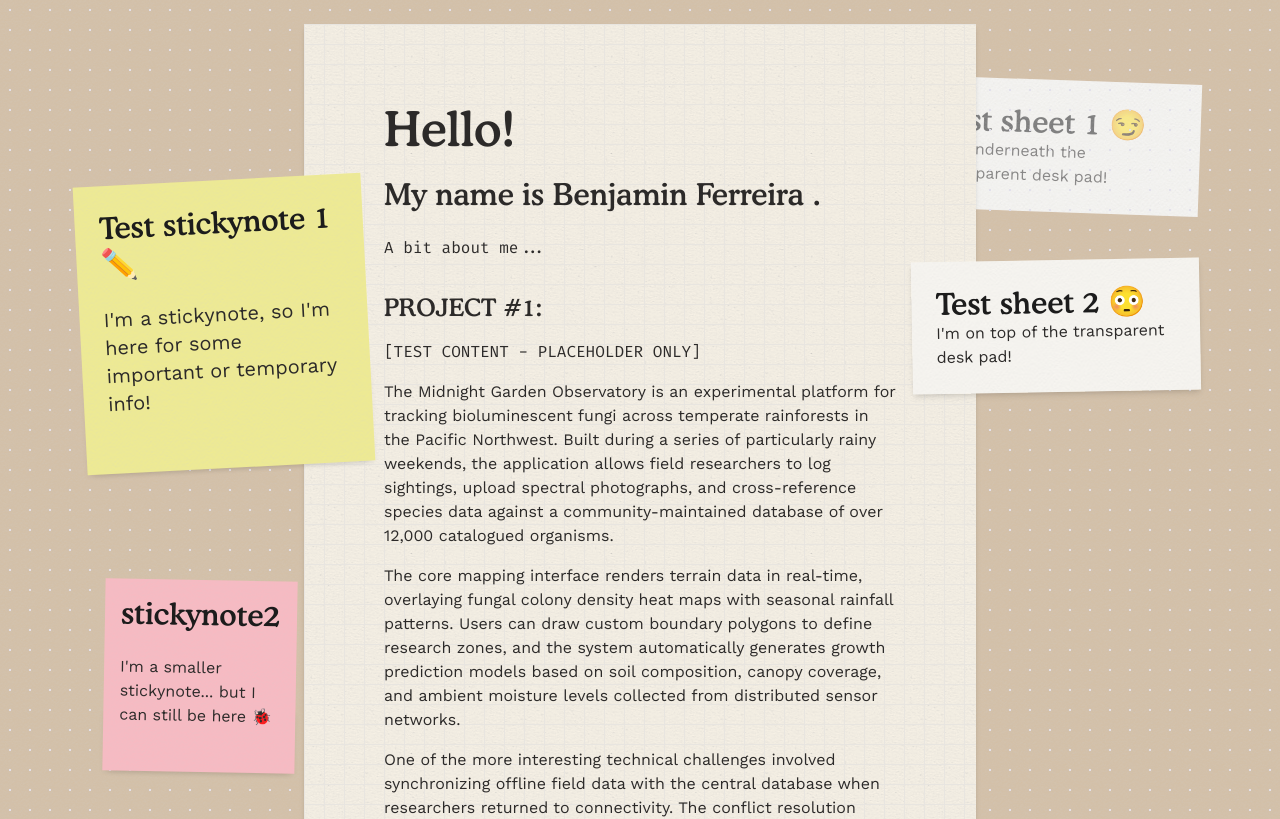
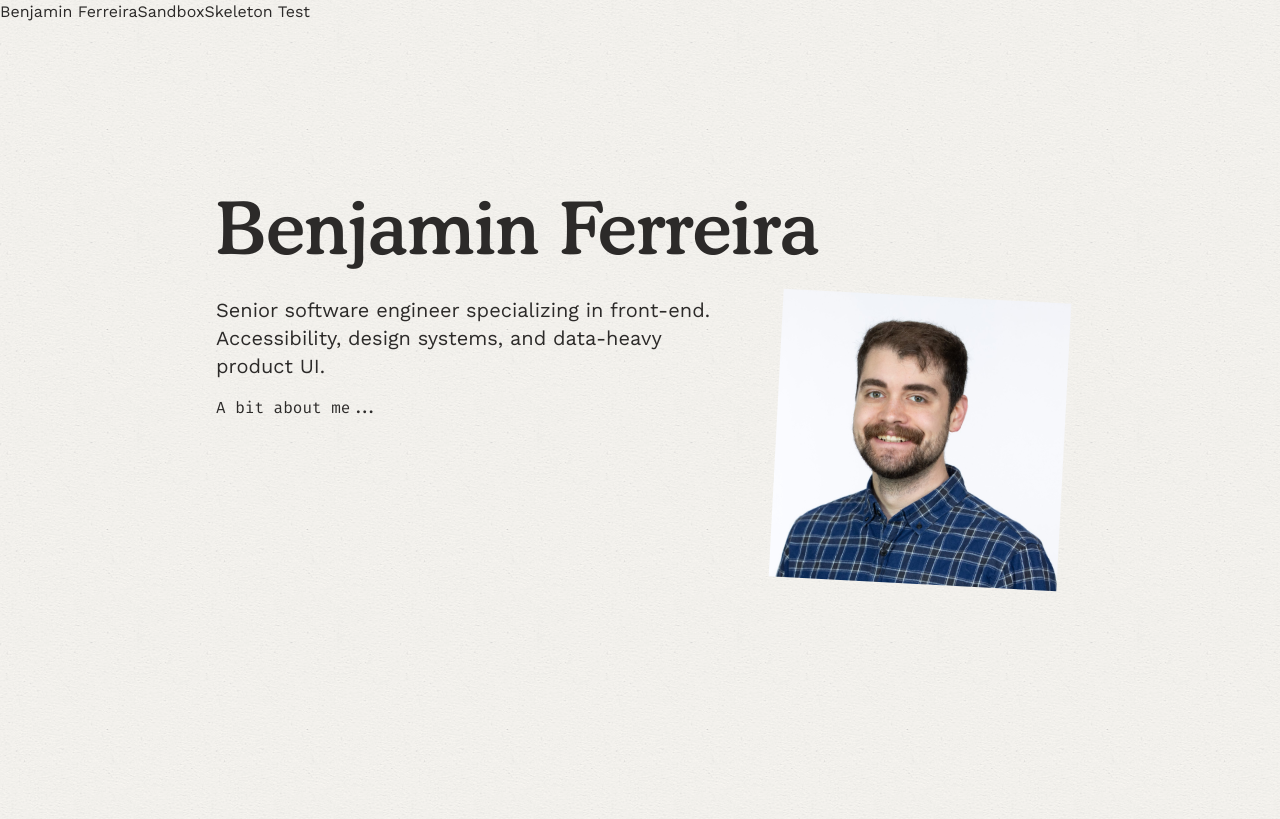
Before and after one commit to benjaminferreira/benjaminferreira.dev, a Next.js app: page / in a window 1280 px wide. Shown: the top 819 px of the page. Built offline with nearby package versions, Linux system fonts and the light colour scheme.

Commit message:
Rebuild the home page as a paper page with the real portrait

```diff
--- a/src/app/(desk)/layout.tsx
+++ b/src/app/(desk)/layout.tsx
@@ -1,66 +1,25 @@
 import Surface from "@/components/Surface";
-import Sheet from "@/components/Sheet";
-import StickyNote from "@/components/StickyNote";
+import Link from "next/link";
 
 export default function DeskLayout({ children }: { children: React.ReactNode }) {
 	return (
-		<div className="bg-desk-cork relative min-h-screen">
-			<Sheet
+		<>
+			{/* Header navbar */}
+			<header className="fixed top-0 z-50">
+				<Link href="/">Benjamin Ferreira</Link>
+				<Link href="/sandbox">Sandbox</Link>
+				<Link href="/sandbox/skeleton">Skeleton Test</Link>
+			</header>
+			{/* Main Sheet */}
+			<Surface
+				variant="paper"
 				pattern="dotruled"
-				className="rotate-2 w-2xs absolute top-20 right-20"
+				texture="grain"
+				padding="p-0"
+				className="min-h-dvh"
 			>
-				<h2 className="font-heading text-charcoal text-3xl">Test sheet 1 😏</h2>
-				<p>I'm underneath the transparent desk pad!</p>
-			</Sheet>
-
-			<Surface
-				variant="tracing"
-				pattern="dotgrid"
-				className="min-h-screen"
-			>
-				<Sheet
-					variant="paper-md"
-					pattern="grid"
-					texture="grain"
-					padding="p-20"
-					raised
-					className="max-w-2xl mx-auto"
-				>
-					{children}
-				</Sheet>
+				<main className="mx-auto max-w-4xl px-6">{children}</main>
 			</Surface>
-			<Sheet
-				pattern="dotruled"
-				raised
-				interactive
-				className="-rotate-1 w-2xs absolute top-65 right-20 z-20"
-			>
-				<h2 className="font-heading text-charcoal text-3xl">Test sheet 2 😳</h2>
-				<p>I'm on top of the transparent desk pad!</p>
-			</Sheet>
-			<div className="absolute top-45 left-20 z-20 -rotate-3">
-				<StickyNote
-					format="standard"
-					bgColor="bg-mild-yellow"
-					interactive
-				>
-					<h2 className="font-heading text-charcoal text-3xl">Test stickynote 1 ✏️</h2>
-					<br></br>
-					<p className="text-xl">I'm a stickynote, so I'm here for some important or temporary info!</p>
-				</StickyNote>
-			</div>
-			<div className="absolute top-145 left-26 z-20 rotate-1">
-				<StickyNote
-					format="small"
-					bgColor="bg-mild-pink"
-					padding="p-4"
-					interactive
-				>
-					<h2 className="font-heading text-charcoal text-3xl">stickynote2</h2>
-					<br></br>
-					<p>I'm a smaller stickynote... but I can still be here 🐞</p>
-				</StickyNote>
-			</div>
-		</div>
+		</>
 	);
 }
--- a/src/app/(desk)/page.tsx
+++ b/src/app/(desk)/page.tsx
@@ -1,19 +1,42 @@
+import portrait from "@/images/ben-ferreira-portrait.jpg";
+import Image from "next/image";
+
 export default function HomePage() {
 	return (
-		<div className="space-y-8">
-			<section className="space-y-6">
-				<h1 className="text-5xl font-heading text-ink">Hello!</h1>
-				<h2 className="text-3xl font-heading text-ink">
-					My name is{" "}
-					<span className="relative z-0 inline-block after:content-[''] after:absolute after:bottom-1 after:-left-0.5 after:w-0 hover:after:w-[calc(100%+4px)] after:h-5/7 after:bg-mild-yellow/70 after:rotate-[-0.5deg] after:-z-10 after:transition-all after:duration-1000">
+		<div className="flex flex-col gap-6">
+			{/* Hero/Intro Section */}
+			<section
+				id="intro"
+				aria-labelledby="intro-heading"
+				className="flex flex-col min-h-dvh gap-6 justify-center"
+			>
+				<div className="flex flex-col gap-8">
+					<h1
+						id="intro-heading"
+						className="text-4xl md:text-7xl font-heading text-ink"
+					>
 						Benjamin Ferreira
-					</span>{" "}
-					.
-				</h2>
-				<p className="font-mono">A bit about me...</p>
+					</h1>
+					<div className="space-y-4">
+						<Image
+							src={portrait}
+							alt=""
+							priority
+							placeholder="blur"
+							sizes="(min-width: 768px) 18rem, 7rem"
+							className="float-right mb-4 ml-4 w-28 rotate-2 md:mb-6 md:ml-8 md:w-72 md:rotate-3"
+						/>
+
+						<p className="text-lg md:text-xl text-ink">
+							Senior software engineer specializing in front-end. Accessibility, design systems, and
+							data-heavy product UI.
+						</p>
+						<p className="font-mono">A bit about me...</p>
+					</div>
+				</div>
 			</section>
 			<section className="space-y-4">
-				<h3 className="text-2xl font-heading text-ink uppercase">Project #1:</h3>
+				<h2 className="text-2xl font-heading text-ink uppercase">Project #1:</h2>
 				<p className="font-mono">[TEST CONTENT - PLACEHOLDER ONLY]</p>
 				<p className="font-body">
 					The Midnight Garden Observatory is an experimental platform for tracking bioluminescent fungi across
--- a/src/app/globals.css
+++ b/src/app/globals.css
@@ -21,6 +21,7 @@
 
 	/* Desks (Backgrounds) */
 	--color-desk-birch: #c4a882;
+	--color-desk-birch-light: #e6cfb1; /* for testing color with a wood img overlay */
 	--color-desk-cork: #b8956b;
 	--color-desk-oak: #8b7355;
 	--color-desk-slate: #6b6b6b;
```
Also changed, not shown: src/images/ben-ferreira-portrait.jpg (added).
